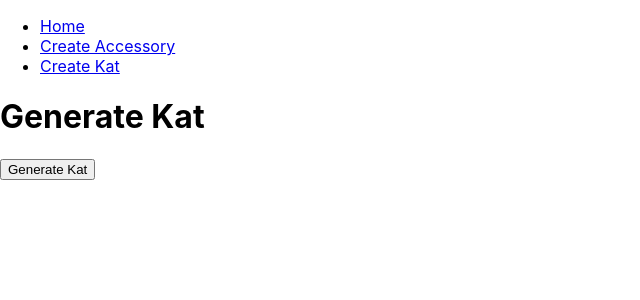
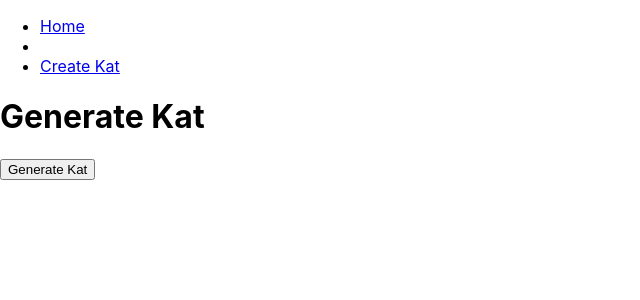
Before and after one commit to jmuru/kg-frontend, a React (Create React App) app: page /generate/kat in a window 1280 px wide. Shown: the top 300 px of the page, without its empty margins (0-640 px from the left). Built offline with nearby package versions, Linux system fonts and the light colour scheme.

Commit message:
disable create

```diff
--- a/src/App.js
+++ b/src/App.js
@@ -19,7 +19,7 @@ function App() {
                 <Link to="/">Home</Link>
               </li>
               <li>
-                <Link to="/create/accessory">Create Accessory</Link>
+                {/*<Link to="/create/accessory">Create Accessory</Link>*/}
               </li>
               <li>
                 <Link to="/generate/kat">Create Kat</Link>
--- a/src/components/generate.js
+++ b/src/components/generate.js
@@ -32,6 +32,7 @@ export class Generator extends React.Component {
             });
             // console.log("formatted accessories", aGroup);
             let base = mergeLayers(background, face);
+            // TODO: limit 2 random accessories to be rendered at most
             let a = Object.values(aGroup).reduce((acc, curr) => {
                 return mergeLayers(acc, curr);
             })
```
